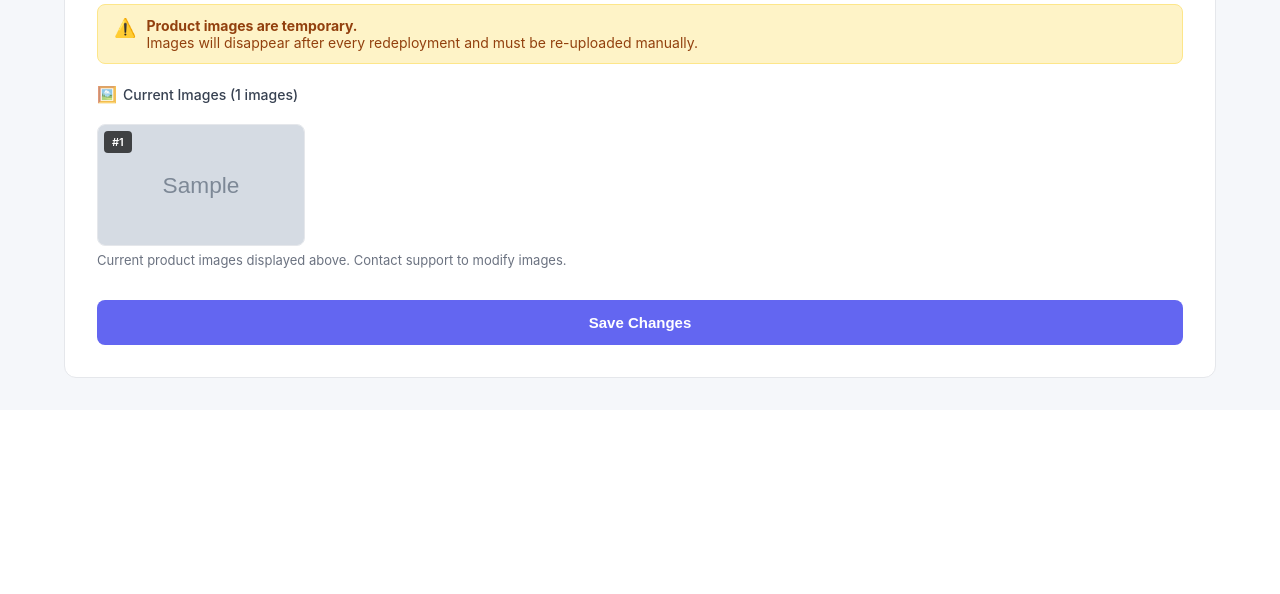
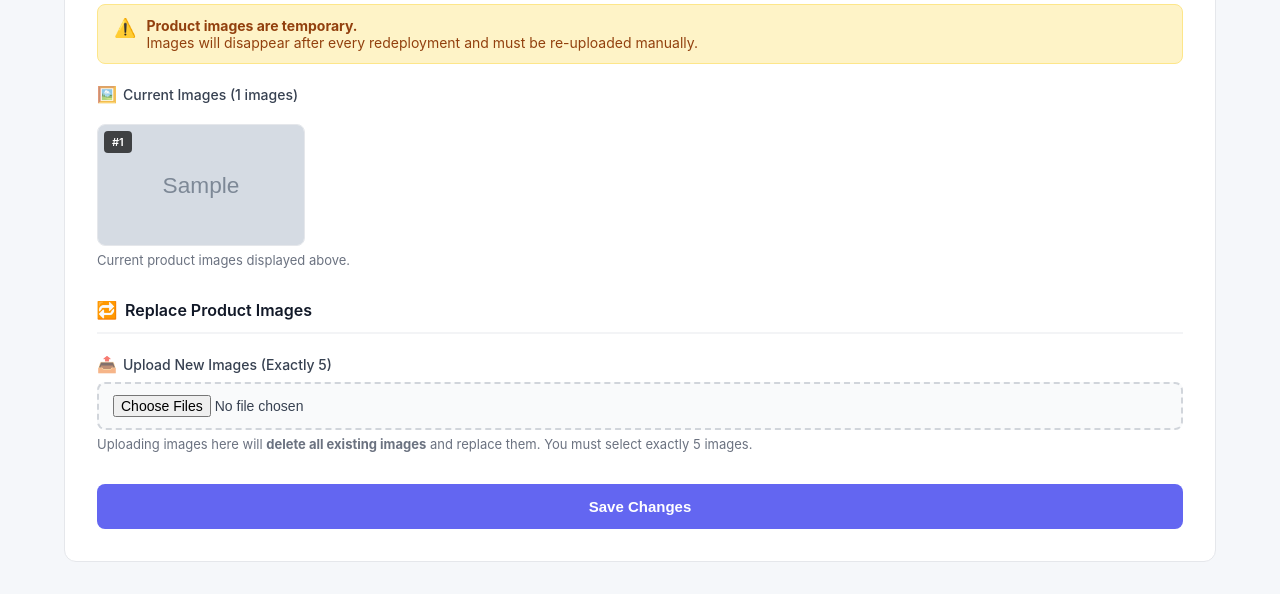
Before and after one commit to Harsh-Projects-Here/ayurvedic-flask, a Flask app: page /admin/products/edit/1 in a window 1280 px wide. Shown: the part 2043-2637 px from the top of the page. Before the commit the page ends 2421 px from the top, so only its background shows below. Run offline with Flask 3, Linux system fonts and the light colour scheme; the visitor is signed in with stand-in values (Sample User, id 1); grey boxes marked "Sample" are stand-in pictures; a database or web service that is not in the repository returns one stand-in record (values such as "Sample title"); some libraries are stand-ins or nearby versions.

Commit message:
Added Admin Image Edit Feature

```diff
--- a/app/admin_routes.py
+++ b/app/admin_routes.py
@@ -452,6 +452,36 @@ def edit_product(product_id):
         conn = get_db()
         try:
             cur = conn.cursor()
+
+            # 🔧 A. Read uploaded images
+            new_images = request.files.getlist("images")
+
+            # 🔧 B. Default: keep existing images
+            image_names = product["images"]
+
+            # 🔧 C. If admin uploads images → FORCE exactly 5
+            if new_images and new_images[0].filename:
+                if len(new_images) != 5:
+                    return "Exactly 5 images are required", 400
+
+                # 🔧 D. Save new images (replace old ones)
+                upload_dir = os.path.join("app", "static", "images")
+                os.makedirs(upload_dir, exist_ok=True)
+
+                image_names = []
+
+                for img in new_images:
+                    safe_name = secure_filename(img.filename)
+                    ext = os.path.splitext(safe_name)[1].lower()
+
+                    if ext not in ALLOWED_IMAGE_EXTENSIONS:
+                        return "Invalid image type", 400
+
+                    filename = f"{uuid.uuid4().hex}{ext}"
+                    img.save(os.path.join(upload_dir, filename))
+                    image_names.append(filename)
+
+            # 4️⃣ UPDATE SQL QUERY (with images column)
             cur.execute("""
                 UPDATE products SET
                 name=%s,
@@ -467,7 +497,8 @@ def edit_product(product_id):
                 additional_info=%s,
                 stock=%s,
                 category=%s,
-                badges=%s
+                badges=%s,
+                images=%s
                 WHERE id=%s
             """, (
                 request.form["name"],
@@ -484,6 +515,7 @@ def edit_product(product_id):
                 request.form["stock"],
                 request.form["category"],
                 json.loads(request.form.get("badges") or "[]"),
+                json.dumps(image_names),
                 product_id
             ))
             conn.commit()
--- a/app/templates/admin/edit_product.html
+++ b/app/templates/admin/edit_product.html
@@ -188,6 +188,29 @@
             border-color: #6366f1;
             box-shadow: 0 0 0 3px rgba(99, 102, 241, 0.1), 0 0 20px rgba(99, 102, 241, 0.2);
             transform: translateY(-1px);
+        }
+
+        /* File Input Styles */
+        input[type="file"] {
+            padding: 11px 14px;
+            border: 2px dashed #d1d5db;
+            border-radius: 8px;
+            font-size: 14px;
+            transition: all 0.3s ease;
+            background: #f9fafb;
+            color: #374151;
+            cursor: pointer;
+        }
+
+        input[type="file"]:hover {
+            border-color: #6366f1;
+            background: #ffffff;
+        }
+
+        input[type="file"]:focus {
+            outline: none;
+            border-color: #6366f1;
+            box-shadow: 0 0 0 3px rgba(99, 102, 241, 0.1);
         }
 
         input::placeholder {
@@ -667,7 +690,43 @@
                                     </div>
                                 {% endfor %}
                             </div>
-                            <span class="helper-text">Current product images displayed above. Contact support to modify images.</span>
+                            <span class="helper-text">Current product images displayed above.</span>
+                        </div>
+                    </div>
+
+                    <!-- Replace Images Section -->
+                    <div class="section-header">
+                        <div class="section-title">
+                            <span class="section-icon">🔁</span>
+                            Replace Product Images
+                        </div>
+                    </div>
+
+                    <div class="form-grid">
+                        <div class="form-group full-width">
+                            <label>
+                                <span class="label-icon">📤</span>
+                                Upload New Images (Exactly 5)
+                            </label>
+
+                            <input
+                                type="file"
+                                name="images"
+                                accept="image/*"
+                                multiple
+                                onchange="validateReplaceImages(this)"
+                            >
+
+                            <span class="helper-text">
+                                Uploading images here will <strong>delete all existing images</strong> and replace them.
+                                You must select exactly 5 images.
+                            </span>
+
+                            <div id="replaceImageError"
+                                 class="helper-text"
+                                 style="color:#dc2626; display:none;">
+                                ❌ Please select exactly 5 images.
+                            </div>
                         </div>
                     </div>
 
@@ -736,6 +795,23 @@
                 this.style.height = Math.max(140, this.scrollHeight) + 'px';
             });
         });
+
+        // Validate image replacement (exactly 5 images required)
+        function validateReplaceImages(input) {
+            const error = document.getElementById("replaceImageError");
+
+            if (!input.files || input.files.length === 0) {
+                error.style.display = "none";
+                return;
+            }
+
+            if (input.files.length !== 5) {
+                error.style.display = "block";
+                input.value = "";
+            } else {
+                error.style.display = "none";
+            }
+        }
     </script>
 </body>
 </html>
```
